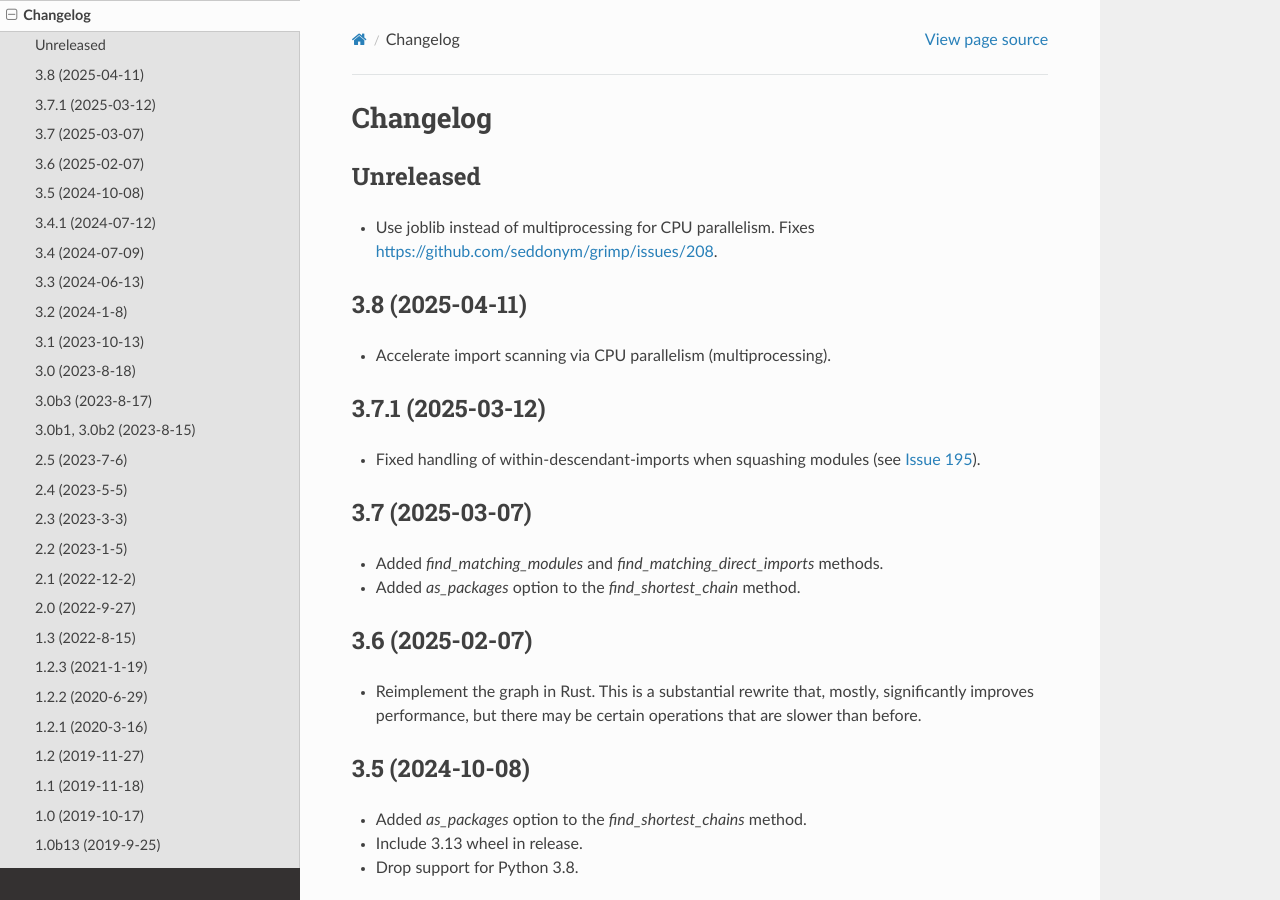
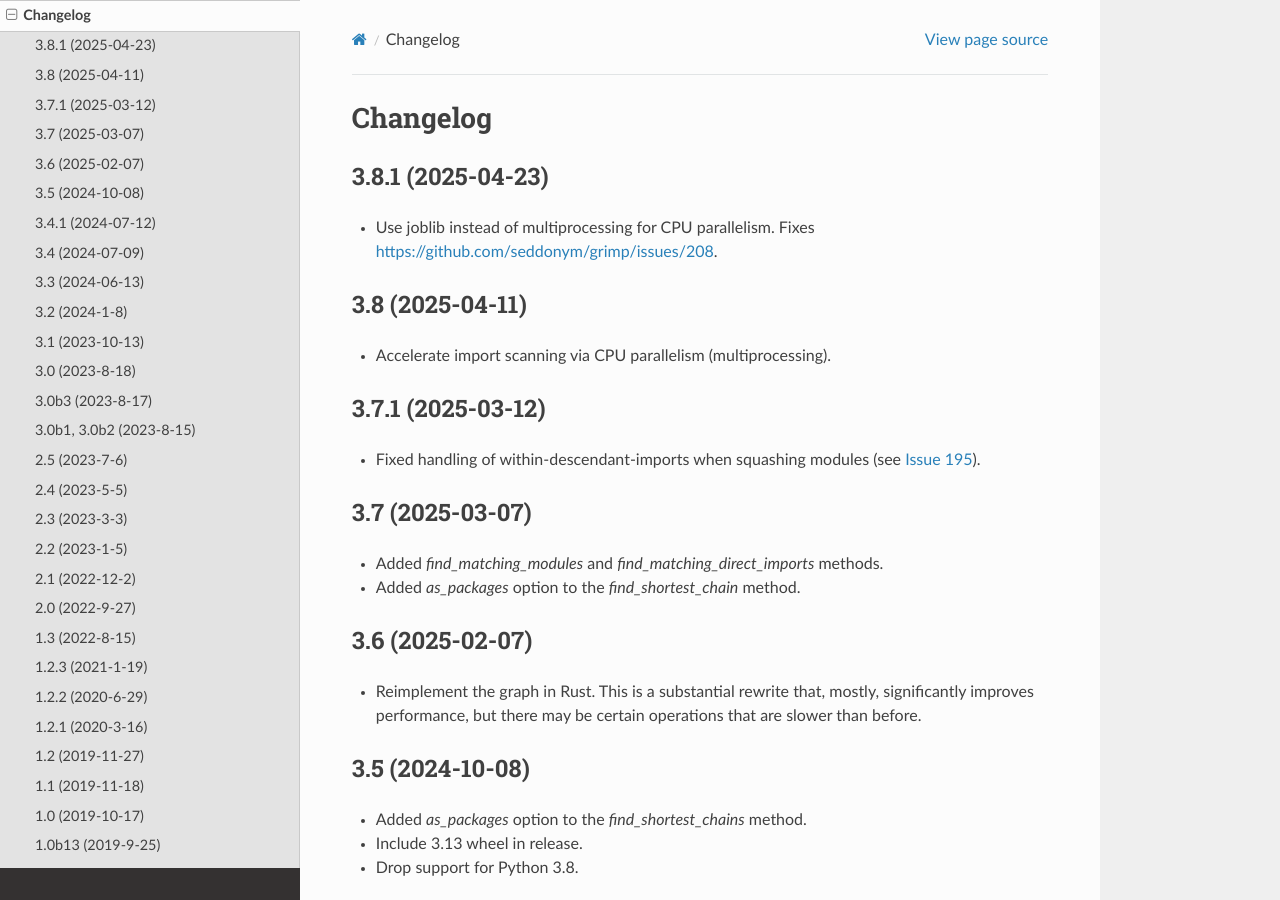
Before and after one commit to seddonym/grimp, a Sphinx documentation site: the page built from docs/changelog.rst, in a window 1280 px wide and 900 px high. Built offline with Sphinx 7.4.7 and the Read the Docs theme 3.1.0, drawn with Linux system fonts in a browser that asks for light colours.

Commit message:
Release v3.8.1

```diff
--- a/CHANGELOG.rst
+++ b/CHANGELOG.rst
@@ -2,8 +2,8 @@
 Changelog
 =========
 
-Unreleased
-----------
+3.8.1 (2025-04-23)
+------------------
 
 * Use joblib instead of multiprocessing for CPU parallelism. Fixes https://github.com/seddonym/grimp/issues/208.
 
--- a/docs/conf.py
+++ b/docs/conf.py
@@ -26,7 +26,7 @@
 # The short X.Y version
 version = ''
 # The full version, including alpha/beta/rc tags
-release = '3.8'
+release = '3.8.1'
 
 
 # -- General configuration ---------------------------------------------------
--- a/pyproject.toml
+++ b/pyproject.toml
@@ -8,7 +8,7 @@
 
 [project]
 name = "grimp"
-version = "3.8"
+version = "3.8.1"
 license = {text = "BSD 2-Clause License"}
 description = "Builds a queryable graph of the imports within one or more Python packages."
 authors = [
--- a/src/grimp/__init__.py
+++ b/src/grimp/__init__.py
@@ -1,4 +1,4 @@
-__version__ = "3.8"
+__version__ = "3.8.1"
 
 from .application.ports.graph import DetailedImport, ImportGraph, Import
 from .domain.analysis import PackageDependency, Route
```
